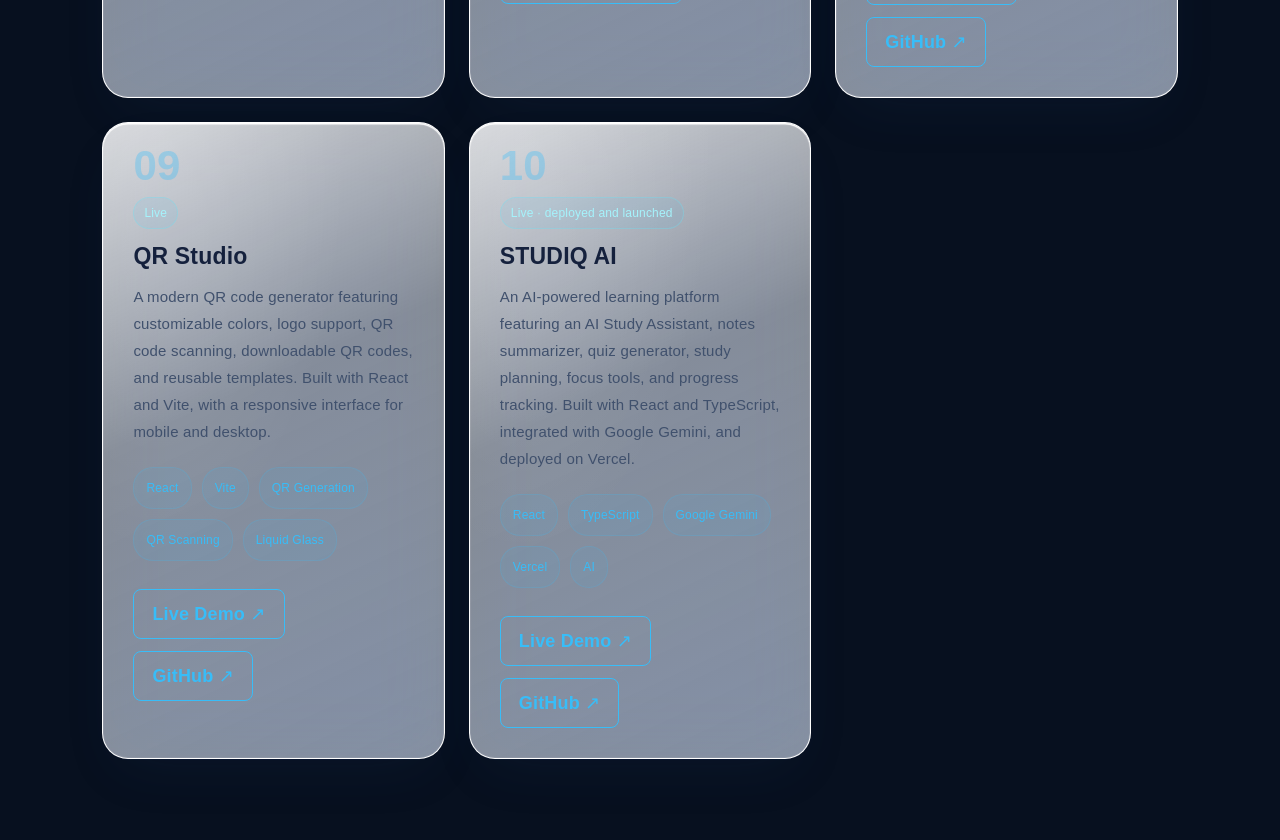
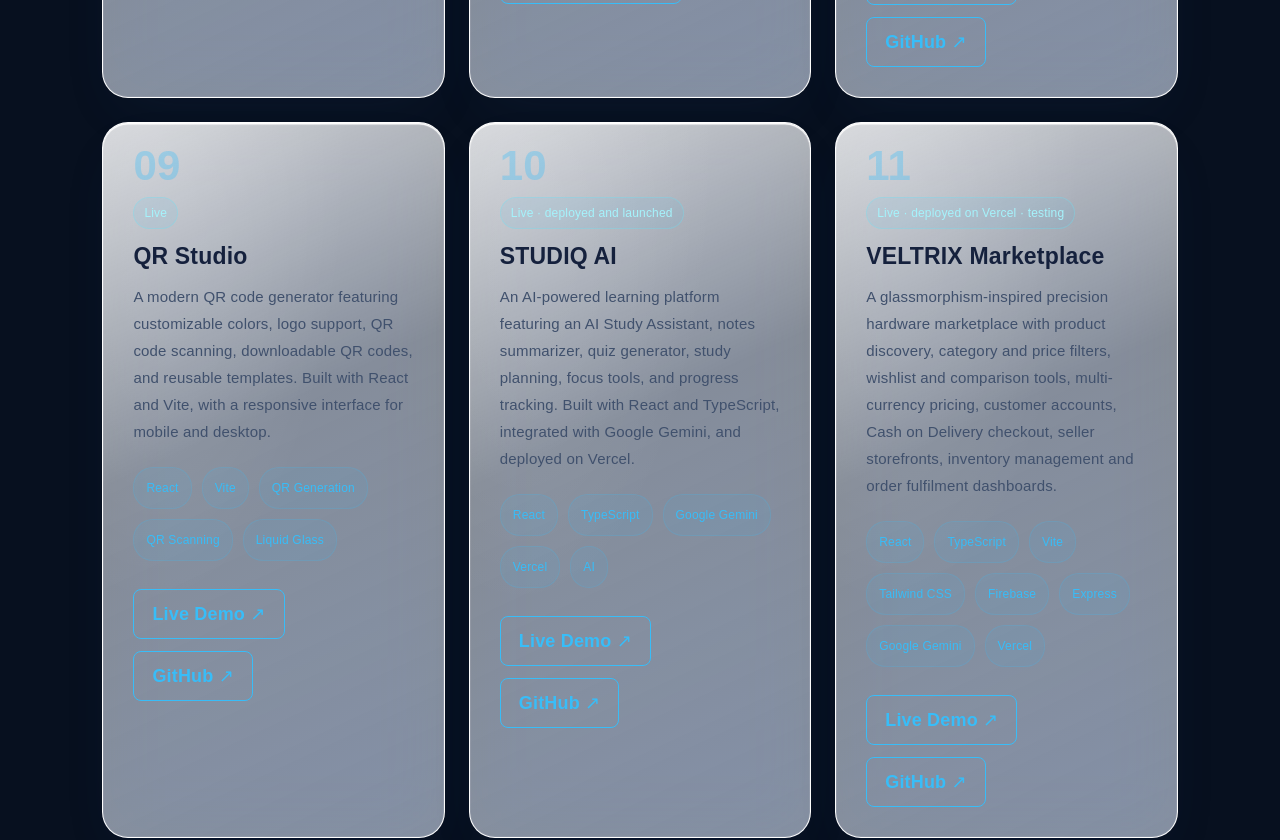
Before and after one commit to dionstacey03-dev/Dion-Portfolio-, a React (Vite) app: page / in a window 1280 px wide. Shown: the part 6460-7300 px from the top of the page. Built offline with nearby package versions, Linux system fonts and the light colour scheme; no server answers.

Commit message:
Add VELTRIX Marketplace to featured projects

```diff
--- a/src/App.jsx
+++ b/src/App.jsx
@@ -85,6 +85,7 @@ function App() {
     { number: '07', title: 'FocusFlow Mini', category: 'Web Applications', status: 'Live', description: 'A productivity app featuring a Pomodoro timer, task management, daily progress tracking, and customizable focus sessions. Built to help users stay organized and maintain productive study habits.', technologies: ['React', 'Vite', 'JavaScript', 'CSS', 'localStorage'], links: [{ label: 'Live Demo', href: 'https://focusflow-mini.vercel.app', external: true }, { label: 'GitHub', href: 'https://github.com/dionstacey03-dev/focusflow-mini', external: true }] },
     { number: '09', title: 'QR Studio', category: 'Web Applications', status: 'Live', description: 'A modern QR code generator featuring customizable colors, logo support, QR code scanning, downloadable QR codes, and reusable templates. Built with React and Vite, with a responsive interface for mobile and desktop.', technologies: ['React', 'Vite', 'QR Generation', 'QR Scanning', 'Liquid Glass'], links: [{ label: 'Live Demo', href: 'https://qr-studio-fawn-three.vercel.app', external: true }, { label: 'GitHub', href: 'https://github.com/dionstacey03-dev/qr-studio', external: true }] },
     { number: '10', title: 'STUDIQ AI', category: 'Web Applications', status: 'Live · deployed and launched', description: 'An AI-powered learning platform featuring an AI Study Assistant, notes summarizer, quiz generator, study planning, focus tools, and progress tracking. Built with React and TypeScript, integrated with Google Gemini, and deployed on Vercel.', technologies: ['React', 'TypeScript', 'Google Gemini', 'Vercel', 'AI'], links: [{ label: 'Live Demo', href: 'https://studiq-ai-zeta.vercel.app/', external: true }, { label: 'GitHub', href: 'https://github.com/dion-stacey03-dev/studiq-ai', external: true }] },
+    { number: '11', title: 'VELTRIX Marketplace', category: 'Web Applications', status: 'Live · deployed on Vercel · testing', description: 'A glassmorphism-inspired precision hardware marketplace with product discovery, category and price filters, wishlist and comparison tools, multi-currency pricing, customer accounts, Cash on Delivery checkout, seller storefronts, inventory management and order fulfilment dashboards.', technologies: ['React', 'TypeScript', 'Vite', 'Tailwind CSS', 'Firebase', 'Express', 'Google Gemini', 'Vercel'], links: [{ label: 'Live Demo', href: 'https://veltrix-marketplace.vercel.app', external: true }, { label: 'GitHub', href: 'https://github.com/dionstacey03-dev/veltrix-marketplace', external: true }] },
   ]
   const activeProjectFilter = activeProjectCategory === 'All Projects' ? 'All' : activeProjectCategory
   const filteredProjects = activeProjectFilter === 'All' ? projects : projects.filter((project) => project.category === activeProjectFilter)
```
